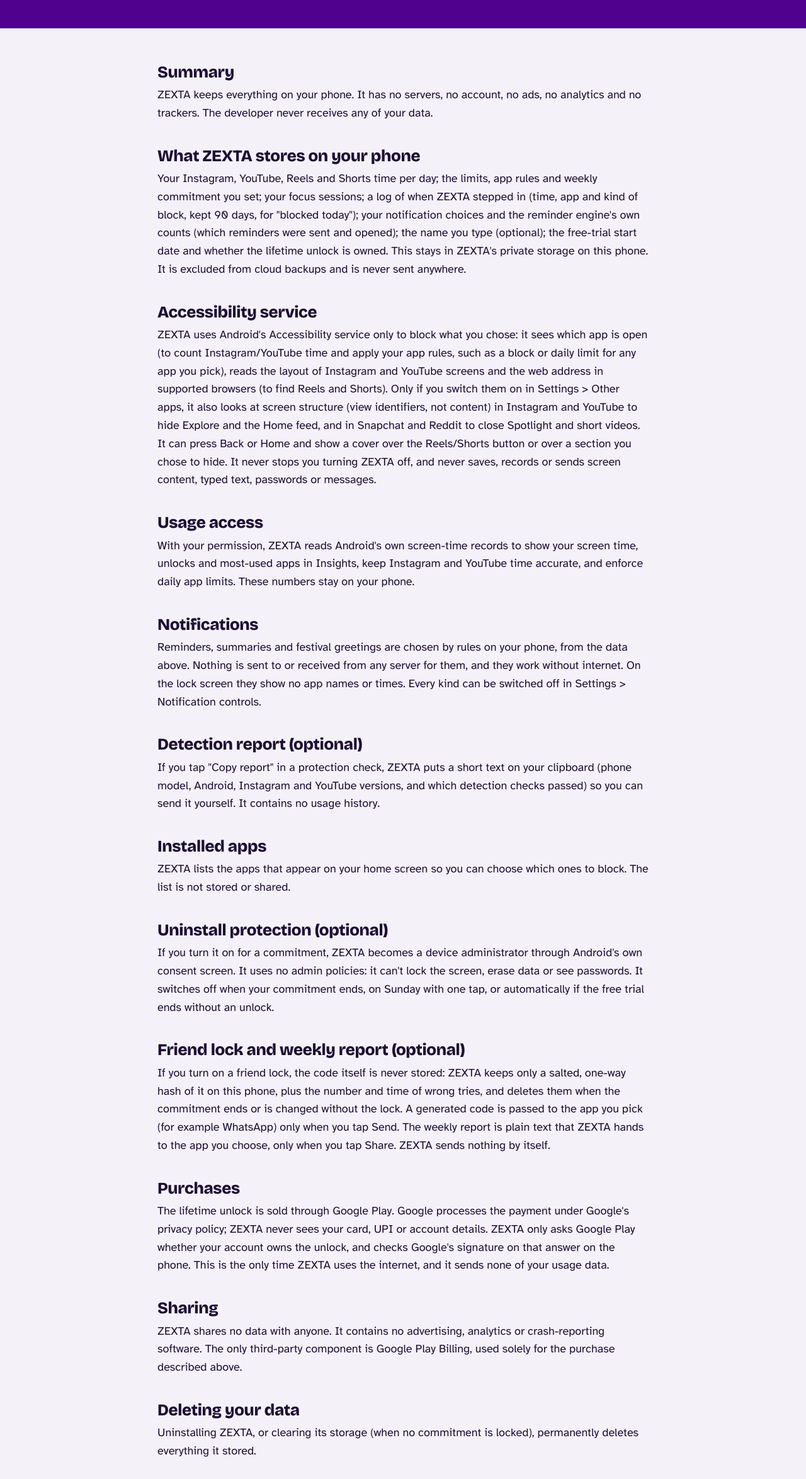
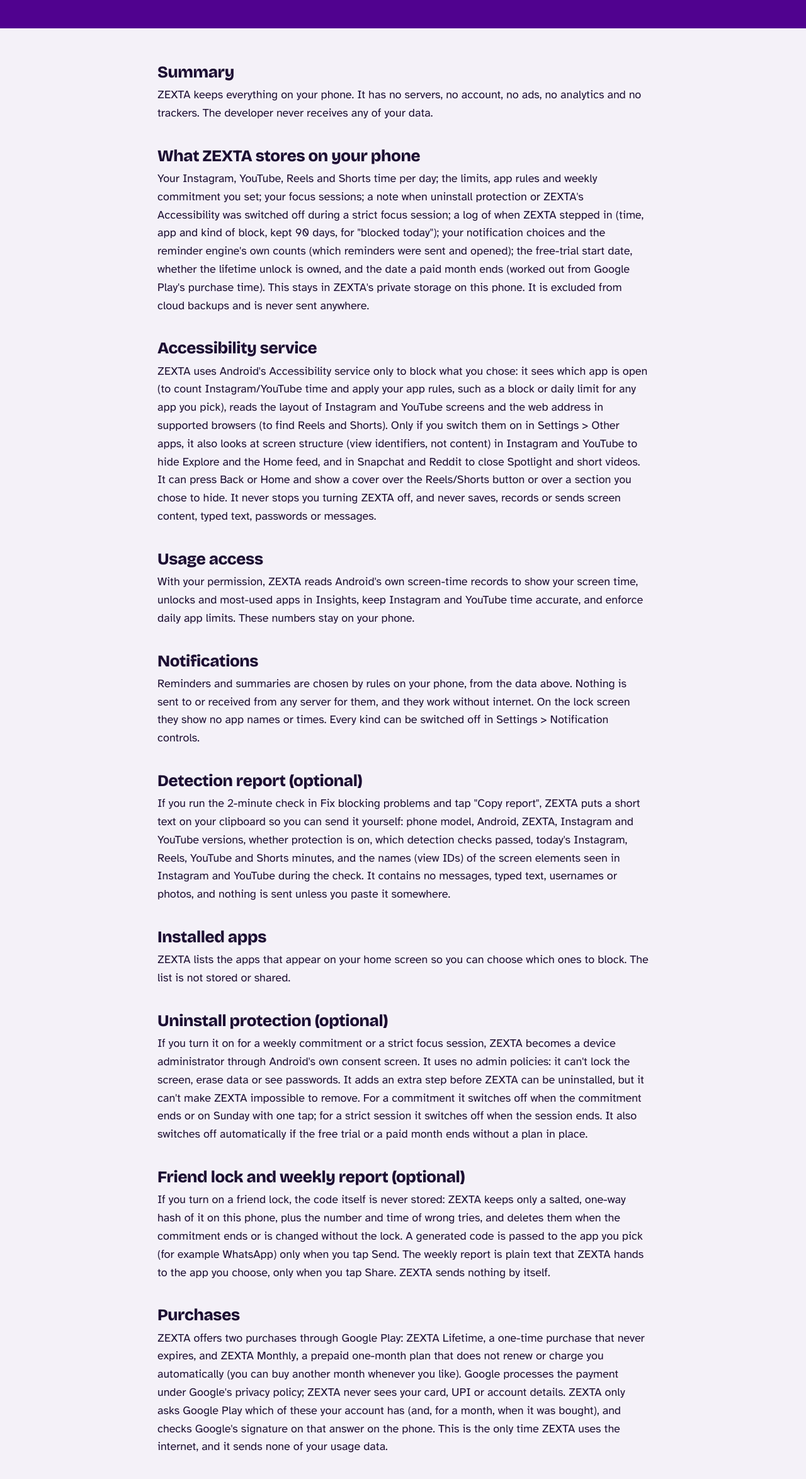
Before and after one commit to saranshdesigns/zexta, a plain HTML site: page privacy.html in a window 1280 px wide. Shown: the part 204-2552 px from the top of the page at 63% size. Drawn offline with nearby package versions, Linux system fonts and the light colour scheme.

Commit message:
New plans (monthly + lifetime), strict-session uninstall protection, privacy policy update

```diff
--- a/privacy.html
+++ b/privacy.html
@@ -28,25 +28,25 @@
     <h2>Summary</h2>
     <p>ZEXTA keeps everything on your phone. It has no servers, no account, no ads, no analytics and no trackers. The developer never receives any of your data.</p>
     <h2>What ZEXTA stores on your phone</h2>
-    <p>Your Instagram, YouTube, Reels and Shorts time per day; the limits, app rules and weekly commitment you set; your focus sessions; a log of when ZEXTA stepped in (time, app and kind of block, kept 90 days, for &quot;blocked today&quot;); your notification choices and the reminder engine&#x27;s own counts (which reminders were sent and opened); the name you type (optional); the free-trial start date and whether the lifetime unlock is owned. This stays in ZEXTA&#x27;s private storage on this phone. It is excluded from cloud backups and is never sent anywhere.</p>
+    <p>Your Instagram, YouTube, Reels and Shorts time per day; the limits, app rules and weekly commitment you set; your focus sessions; a note when uninstall protection or ZEXTA&#x27;s Accessibility was switched off during a strict focus session; a log of when ZEXTA stepped in (time, app and kind of block, kept 90 days, for &quot;blocked today&quot;); your notification choices and the reminder engine&#x27;s own counts (which reminders were sent and opened); the free-trial start date, whether the lifetime unlock is owned, and the date a paid month ends (worked out from Google Play&#x27;s purchase time). This stays in ZEXTA&#x27;s private storage on this phone. It is excluded from cloud backups and is never sent anywhere.</p>
     <h2>Accessibility service</h2>
     <p>ZEXTA uses Android&#x27;s Accessibility service only to block what you chose: it sees which app is open (to count Instagram/YouTube time and apply your app rules, such as a block or daily limit for any app you pick), reads the layout of Instagram and YouTube screens and the web address in supported browsers (to find Reels and Shorts). Only if you switch them on in Settings &gt; Other apps, it also looks at screen structure (view identifiers, not content) in Instagram and YouTube to hide Explore and the Home feed, and in Snapchat and Reddit to close Spotlight and short videos. It can press Back or Home and show a cover over the Reels/Shorts button or over a section you chose to hide. It never stops you turning ZEXTA off, and never saves, records or sends screen content, typed text, passwords or messages.</p>
     <h2>Usage access</h2>
     <p>With your permission, ZEXTA reads Android&#x27;s own screen-time records to show your screen time, unlocks and most-used apps in Insights, keep Instagram and YouTube time accurate, and enforce daily app limits. These numbers stay on your phone.</p>
     <h2>Notifications</h2>
-    <p>Reminders, summaries and festival greetings are chosen by rules on your phone, from the data above. Nothing is sent to or received from any server for them, and they work without internet. On the lock screen they show no app names or times. Every kind can be switched off in Settings &gt; Notification controls.</p>
+    <p>Reminders and summaries are chosen by rules on your phone, from the data above. Nothing is sent to or received from any server for them, and they work without internet. On the lock screen they show no app names or times. Every kind can be switched off in Settings &gt; Notification controls.</p>
     <h2>Detection report (optional)</h2>
-    <p>If you tap &quot;Copy report&quot; in a protection check, ZEXTA puts a short text on your clipboard (phone model, Android, Instagram and YouTube versions, and which detection checks passed) so you can send it yourself. It contains no usage history.</p>
+    <p>If you run the 2-minute check in Fix blocking problems and tap &quot;Copy report&quot;, ZEXTA puts a short text on your clipboard so you can send it yourself: phone model, Android, ZEXTA, Instagram and YouTube versions, whether protection is on, which detection checks passed, today&#x27;s Instagram, Reels, YouTube and Shorts minutes, and the names (view IDs) of the screen elements seen in Instagram and YouTube during the check. It contains no messages, typed text, usernames or photos, and nothing is sent unless you paste it somewhere.</p>
     <h2>Installed apps</h2>
     <p>ZEXTA lists the apps that appear on your home screen so you can choose which ones to block. The list is not stored or shared.</p>
     <h2>Uninstall protection (optional)</h2>
-    <p>If you turn it on for a commitment, ZEXTA becomes a device administrator through Android&#x27;s own consent screen. It uses no admin policies: it can&#x27;t lock the screen, erase data or see passwords. It switches off when your commitment ends, on Sunday with one tap, or automatically if the free trial ends without an unlock.</p>
+    <p>If you turn it on for a weekly commitment or a strict focus session, ZEXTA becomes a device administrator through Android&#x27;s own consent screen. It uses no admin policies: it can&#x27;t lock the screen, erase data or see passwords. It adds an extra step before ZEXTA can be uninstalled, but it can&#x27;t make ZEXTA impossible to remove. For a commitment it switches off when the commitment ends or on Sunday with one tap; for a strict session it switches off when the session ends. It also switches off automatically if the free trial or a paid month ends without a plan in place.</p>
     <h2>Friend lock and weekly report (optional)</h2>
     <p>If you turn on a friend lock, the code itself is never stored: ZEXTA keeps only a salted, one-way hash of it on this phone, plus the number and time of wrong tries, and deletes them when the commitment ends or is changed without the lock. A generated code is passed to the app you pick (for example WhatsApp) only when you tap Send. The weekly report is plain text that ZEXTA hands to the app you choose, only when you tap Share. ZEXTA sends nothing by itself.</p>
     <h2>Purchases</h2>
-    <p>The lifetime unlock is sold through Google Play. Google processes the payment under Google&#x27;s privacy policy; ZEXTA never sees your card, UPI or account details. ZEXTA only asks Google Play whether your account owns the unlock, and checks Google&#x27;s signature on that answer on the phone. This is the only time ZEXTA uses the internet, and it sends none of your usage data.</p>
+    <p>ZEXTA offers two purchases through Google Play: ZEXTA Lifetime, a one-time purchase that never expires, and ZEXTA Monthly, a prepaid one-month plan that does not renew or charge you automatically (you can buy another month whenever you like). Google processes the payment under Google&#x27;s privacy policy; ZEXTA never sees your card, UPI or account details. ZEXTA only asks Google Play which of these your account has (and, for a month, when it was bought), and checks Google&#x27;s signature on that answer on the phone. This is the only time ZEXTA uses the internet, and it sends none of your usage data.</p>
     <h2>Sharing</h2>
-    <p>ZEXTA shares no data with anyone. It contains no advertising, analytics or crash-reporting software. The only third-party component is Google Play Billing, used solely for the purchase described above.</p>
+    <p>ZEXTA shares no data with anyone. It contains no advertising, analytics or crash-reporting software. The only third-party component is Google Play Billing, used solely for the purchases described above.</p>
     <h2>Deleting your data</h2>
     <p>Uninstalling ZEXTA, or clearing its storage (when no commitment is locked), permanently deletes everything it stored.</p>
     <h2>Children</h2>
```
Also changed, not shown: index.html (+7 -7 lines).
